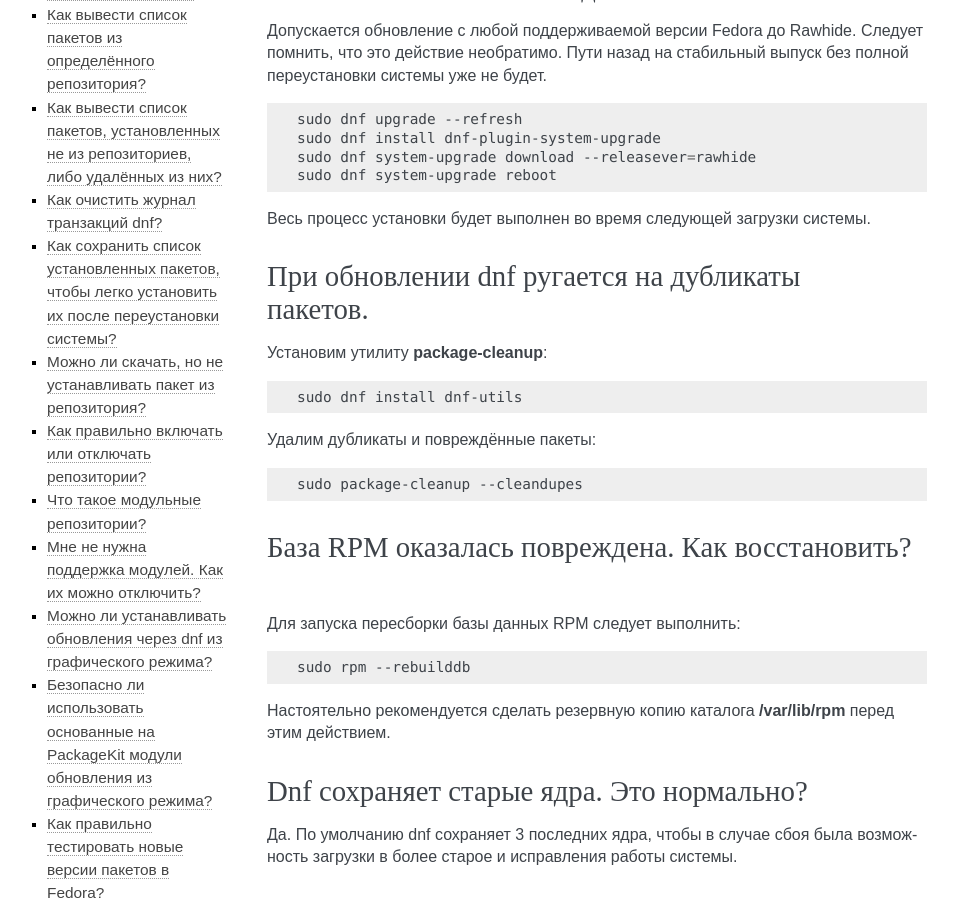
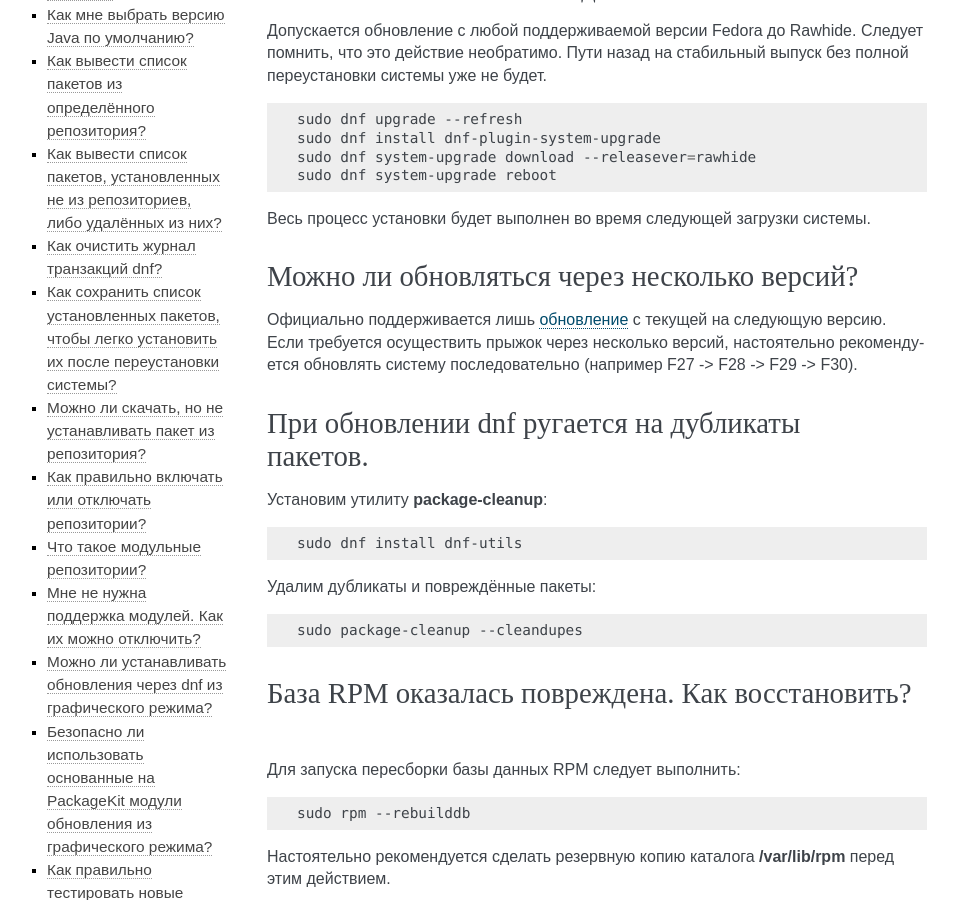
Before and after one commit to RussianFedora/FAQ, a Sphinx documentation site: the page built from source/package-manager.rst, in a window 1280 px wide and 900 px high, scrolled down 2855 px. Shown: the whole window, without its empty margins (153-1111 px from the left). Built offline with Sphinx 7.4.7, drawn with Linux system fonts in a browser that asks for light colours; some of the changed text lies outside the part shown.

Commit message:
Added question about jumping through release.

```diff
--- a/source/package-manager.rst
+++ b/source/package-manager.rst
@@ -158,6 +158,14 @@
     sudo dnf system-upgrade reboot
 
 Весь процесс установки будет выполнен во время следующей загрузки системы.
+
+.. index:: fedora, upgrade
+.. _upgrade-jump:
+
+Можно ли обновляться через несколько версий?
+===============================================
+
+Официально поддерживается лишь :ref:`обновление <dist-upgrade>` с текущей на следующую версию. Если требуется осуществить прыжок через несколько версий, настоятельно рекомендуется обновлять систему последовательно (например F27 -> F28 -> F29 -> F30).
 
 .. index:: dnf, package error, error
 .. _dnf-duplicates:
```
